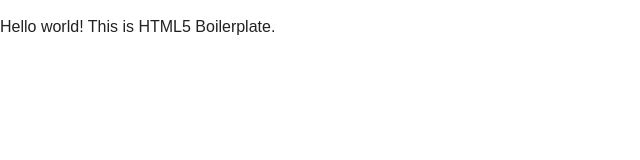
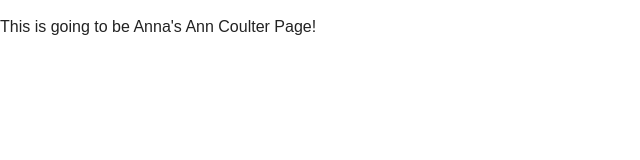
Before and after one commit to 0kcupid/Ann-Coulter-Animation, a plain HTML site: page index.html in a window 1280 px wide. Shown: the full height of the page, 0-640 px from the left. Drawn offline with nearby package versions, Linux system fonts and the light colour scheme.

Commit message:
changes the text of index.html

```diff
--- a/index.html
+++ b/index.html
@@ -20,7 +20,7 @@
         <![endif]-->
 
         <!-- Add your site or application content here -->
-        <p>Hello world! This is HTML5 Boilerplate.</p>
+        <p>This is going to be Anna's Ann Coulter Page!</p>
 
         <script src="https://code.jquery.com/jquery-1.12.0.min.js"></script>
         <script>window.jQuery || document.write('<script src="js/vendor/jquery-1.12.0.min.js"><\/script>')</script>
```
